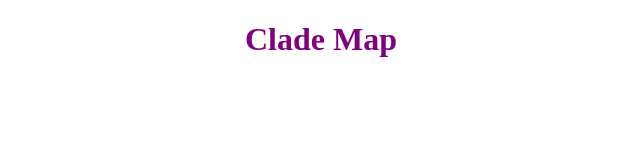
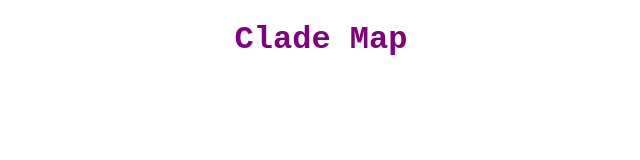
Before and after one commit to barneywhiffin/clade-map, a React (Vite) app: page / in a window 1280 px wide. Shown: the top 160 px of the page, without its empty margins (319-959 px from the left). Built offline with nearby package versions, Linux system fonts and the light colour scheme.

Commit message:
feat: Add h1 font family

```diff
--- a/src/App.css
+++ b/src/App.css
@@ -0,0 +1,3 @@
+h1 {
+    font-family: 'Courier New', Courier, monospace;
+}
```
